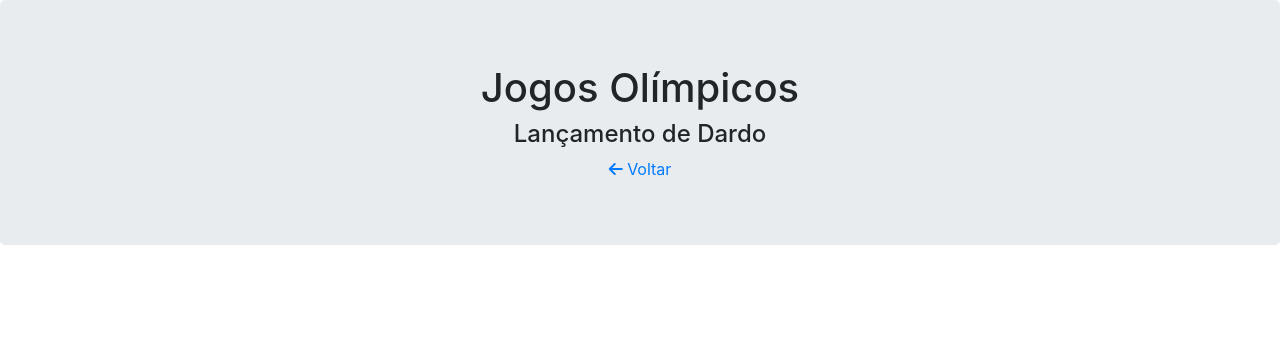
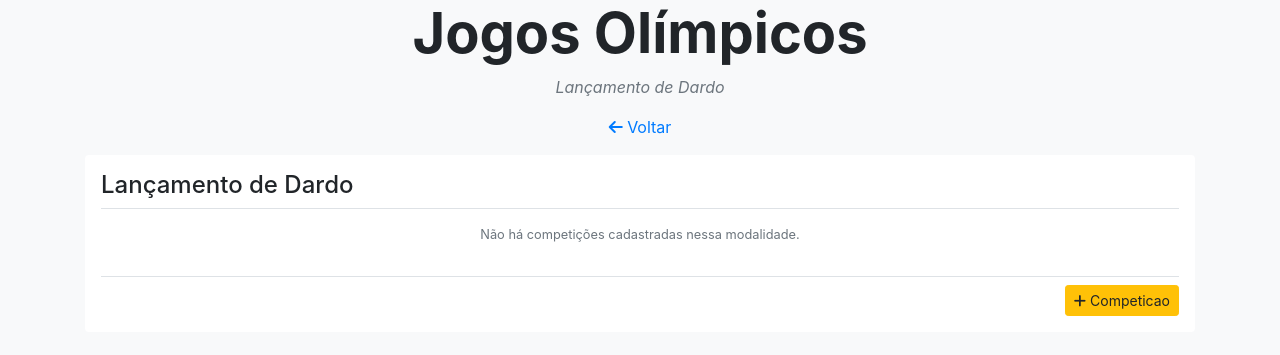
Before and after one commit to WallaceQueiros/jogos-olimpicos-flask, a Flask app: page /dardo in a window 1280 px wide. Shown: the top 355 px of the page. Run offline with Flask 2, Linux system fonts and the light colour scheme; some libraries are stand-ins or nearby versions.

Commit message:
Ajeitando os templates e fazendo as rotas

```diff
--- a/app.py
+++ b/app.py
@@ -1,16 +1,34 @@
-from flask import Flask, redirect, request, render_template
-from modalidades_service import ModalidadesService as ms
+from flask import Flask, redirect, request, render_template, Response, url_for
+from modalidades_service import ModalidadesService
 app = Flask(__name__)
 
 @app.route('/')
 def index():
-    m = ms()
-    return render_template('index.html', modalidades=m)
+    lista_modalidades = ModalidadesService()
+    print(lista_modalidades.modalidades)
+    return render_template('index.html', modalidades=lista_modalidades.modalidades)
 
 @app.route('/<modalidade>')
-def competicoes(modalidade):
-    m = ms()[modalidade]
-    return render_template('competicoes.html', modalidade=m, competicoes=m.competicoes)
+def list_competicoes_controller(modalidade):
+    if modalidade == 'favicon.ico':
+        return url_for('static', filename=modalidade)
+    modalidade = ModalidadesService()[modalidade]
+    return render_template('competicoes.html', modalidade=modalidade, competicoes=modalidade.competicoes)
+
+@app.route('/<modalidade>/cadastro/', methods=['POST', 'GET'])
+def competicoes_cadastro_controller(modalidade):
+    modalidades = ModalidadesService()
+    if request.method == 'POST':
+        data = request.get_json(force=True)
+        print(data)
+        modalidades.add_competicao(modalidade, data)
+        return redirect(f'/{modalidade}/')
+    return render_template('competicoes_cadastro.html', modalidade=modalidades[modalidade])
+
+@app.route('/<modalidade>/cadastro/resultados', methods=['POST'])
+def create_resultados_controller(modalidade):
+    data = request.get_json(force=True)
+    modalidades = ModalidadesService()
 
 
 if __name__ == '__main__':
--- a/templates/base.html
+++ b/templates/base.html
@@ -5,28 +5,43 @@
         <meta name="viewport" content="width=device-width, initial-scale=1" />
         <link rel="stylesheet" href="https://maxcdn.bootstrapcdn.com/bootstrap/4.5.2/css/bootstrap.min.css"/>
         <link rel="stylesheet" href="{{ url_for('static', filename='style/base.css') }}" />
+
         <script src="https://ajax.googleapis.com/ajax/libs/jquery/3.5.1/jquery.min.js"></script>
         <script src="https://cdnjs.cloudflare.com/ajax/libs/popper.js/1.16.0/umd/popper.min.js"></script>
         <script src="https://maxcdn.bootstrapcdn.com/bootstrap/4.5.2/js/bootstrap.min.js"></script>
         <script src="https://kit.fontawesome.com/a076d05399.js" crossorigin="anonymous"></script>
         <title> {% block titulo %}{% endblock %}</title>
         {% block head %}
-
         {% endblock %}
     </head>
-    <body>
-        <div class="jumbotron text-center">
-            <h1>{{ self.titulo() }}</h1>
+    <body class="bg-light">
+
+        <header class="text-center">
+            <h3 class="display-4 font-weight-bold">{{ self.titulo() }}</h3>
             {% block pageheader %}
-                <h4>{% block subtitulo %}{% endblock %}</h4>
-                <h8>{% block icone %}{% endblock %}</h8>
+                <p class="font-italic text-muted mb-0">{% block subtitulo %}{% endblock %}</p>
+                <p class="font-italic">{% block icone %}{% endblock %}</p>
             {% endblock %}
-            </div>
-            <div class="container">
+        </header>
+
+        <div class="container">
+            <div class="my-3 p-3 bg-white rounded box-shadow">
+                <h4 class="border-bottom border-gray pb-2 mb-0">{{ self.subtitulo() }}</h4>
+
                 {% block content %}
                 {% endblock %}
+
+                <div class="d-flex justify-content-end w-100  pb-0 mt-2">
+                    <button type="button" id="cadastrar" class="btn btn-sm btn-warning custom-btn" ><i class="fa fa-plus"></i> {% block item %} {% endblock %}</button>
+                </div>
+
+                {% block content2 %}
+                {% endblock %}
             </div>
+        </div>
     </body>
+
     {% block scripts %}
     {% endblock %}
+
 </html>
--- a/templates/competicoes.html
+++ b/templates/competicoes.html
@@ -8,6 +8,33 @@
 {% endblock %}
 {% block content %}
     {% for c in competicoes %}
+        <div class="text-muted pt-3">
+            <div class="media-body pb-3 mb-0 small lh-125 border-bottom border-gray">
+                <div class="d-flex justify-content-between align-items-center w-100">
+                    <h6 class="text-gray-dark pb-2">{{ c.nome }}</h6>
+                    <button class="btn btn-sm btn-dark d-block custom-btn {% if c.encerrada %}disabled{% endif %}" href="#">Cadastrar Resultados</button>
+                </div>
 
+                <div class="d-flex justify-content-between align-items-center w-100">
+                    <span>{{ c.local }} - {{ c.data }}</span>
+                    <a class="btn btn-sm btn-dark d-block custom-btn {% if not c.encerrada %}disabled{% endif %}" href="#">Ver Ranking</a>
+                </div>
+            </div>
+        </div>
     {% endfor %}
+    {% if competicoes|length == 0 %}
+        <div class="media text-muted pt-3">
+            <div class="media-body pb-3 mb-0 small lh-125 border-bottom border-gray text-center">
+                <p>Não há competições cadastradas nessa modalidade.</p>
+            </div>
+        </div>
+    {% endif %}
 {% endblock %}
+
+{% block item %}Competicao{% endblock %}
+
+{% block scripts %}
+    <script>
+        $("#cadastrar").click(() => window.location.href = '/{{ modalidade.id }}/cadastro');
+    </script>
+{% endblock %}
```
Also changed, not shown: templates/index.html (+9 -5 lines).
